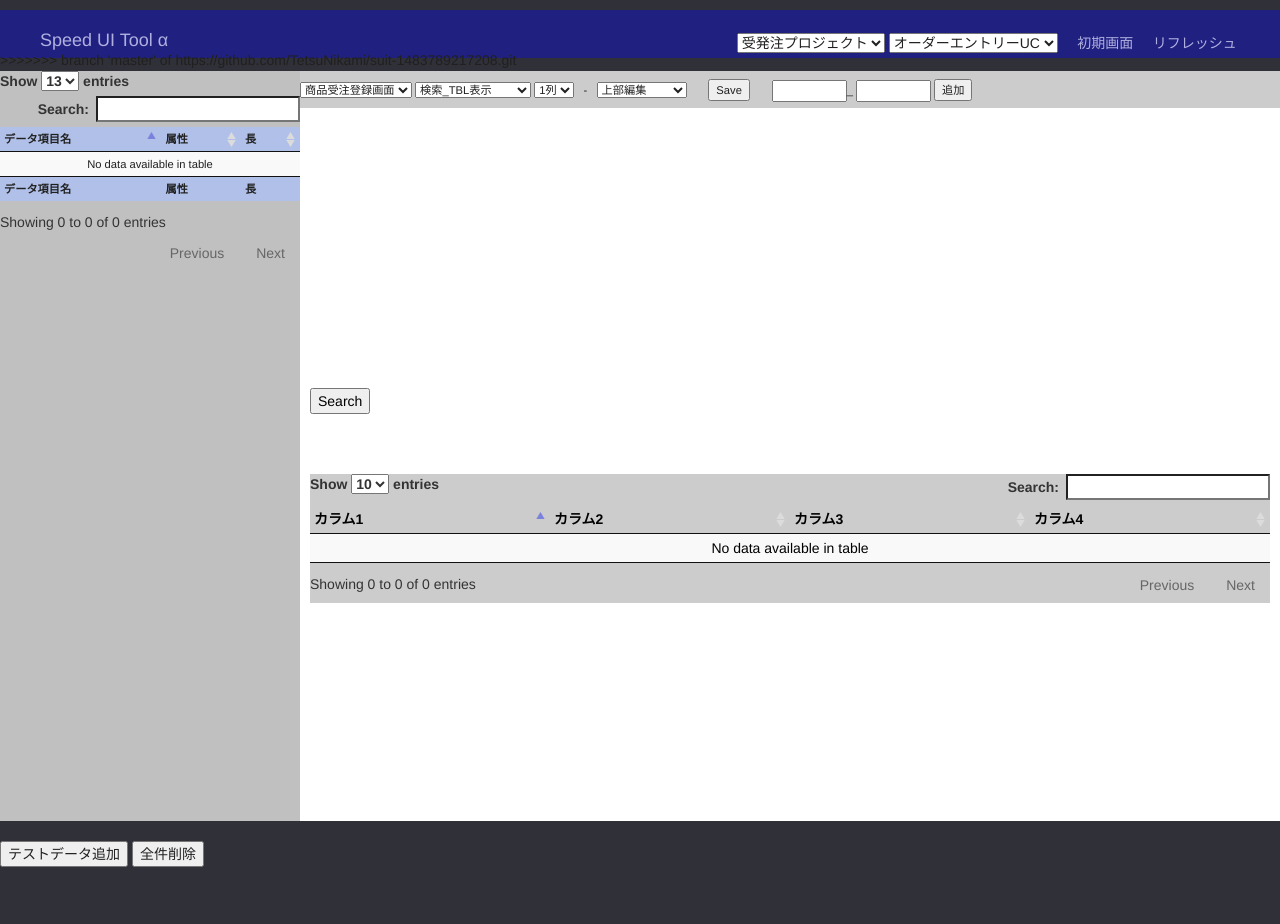
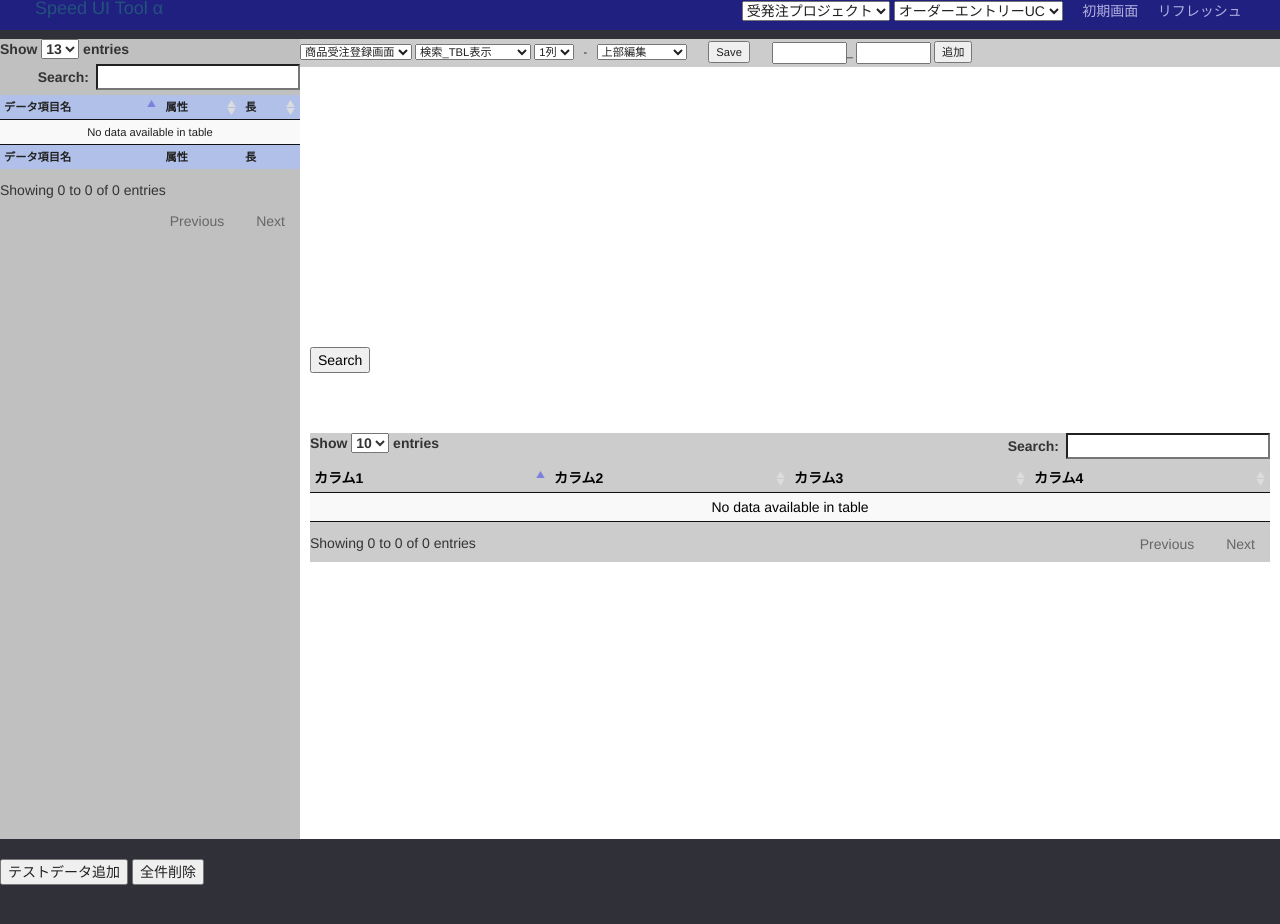
Before and after one commit to TetsuNikami/suit-1483789217208, a website: page public/index.html in a window 1280 px wide. Shown: the top 924 px of the page. Drawn offline with Linux system fonts and the light colour scheme; no server answers.

Commit message:
v0.1整理3

```diff
--- a/public/index.html
+++ b/public/index.html
@@ -59,75 +59,6 @@
 
   </script>
 
-<style>
-html {
-	height: 100%;
-	margin: 0;
-}
-
-body {
-	margin: 0;
-/*	padding-bottom: -50px;*/
-	padding-top: 50px;
-}
-
-body, .item {
-	box-sizing: border-box;
-	-moz-box-sizing: border-box;
-	height: 100%;
-	overflow: auto;
-}
-
-#header {
-	background-color: #202080;
-	color: #202020;
-	height: 48px;
-	margin-top: -60px;
-	padding: 5px;
-}
-
-/* #upper { */
-#right_top {
-	background-color: #ccc;
-	color: #202020;
-	height: 37px;
-	padding: 8px;
-}
-
-/*
-#footer {
-	background-color: #202080;
-	bottom: 0;
-	height: 5px;
-	overflow: hidden;
-	position: absolute;
-	width: 100%;
-}
-
-#middle {
-	bottom: 0;
-}
-
-*/
-
-
-#left_frame {
-	float: left;
-	width: 300px;
-	background-color: #c0c0c0;
-	color: #202020;
-}
-
-#right_frame {
-	background-color: #ffffff;
-	color: #000000;
-}
-
-.spacer {
-	height: 100px;
-}
-</style>
->>>>>>> branch 'master' of https://github.com/TetsuNikami/suit-1483789217208.git
 </head>
 
 <body id="backwall">
```
